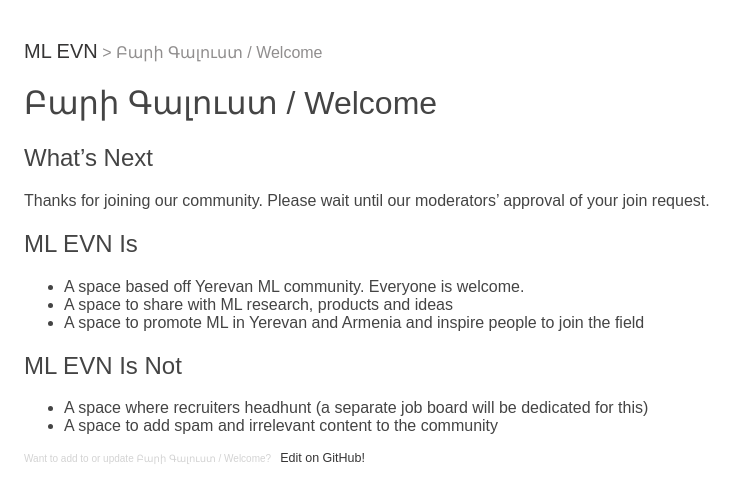
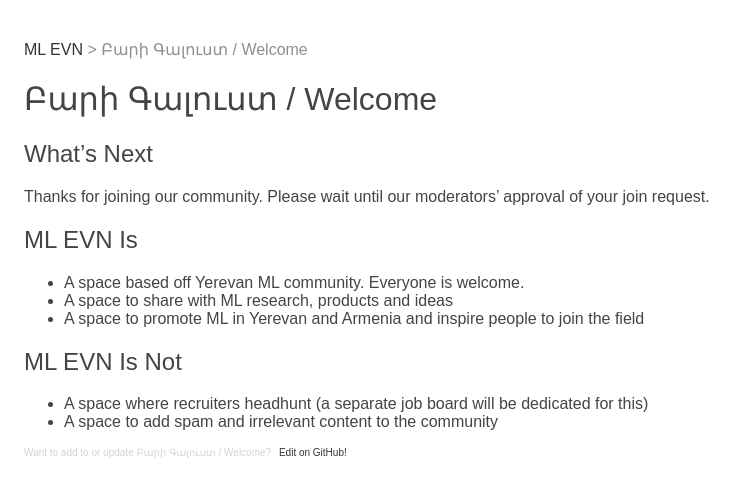
Before and after one commit to MLEVN/mlevn.github.io, a Jekyll site: the page built from welcome/index.md, in a window 1280 px wide. Shown: the top 503 px of the page, without its empty margins (0-748 px from the left). Built offline with Jekyll 4.4.1, drawn with Linux system fonts in a browser that asks for light colours; nearby versions of some CDN libraries; our own code applies the rules of GitHub Pages for plain Markdown files.

Commit message:
use large font only for the title links

```diff
--- a/css/index.css
+++ b/css/index.css
@@ -14,11 +14,11 @@
 a {
   color: #353434;
   text-decoration: none;
-  font-size: 125%;
 }
 
 h2 > a {
   text-decoration: underline !important;
+  font-size: 125%;
 }
 
 .bg {
```
